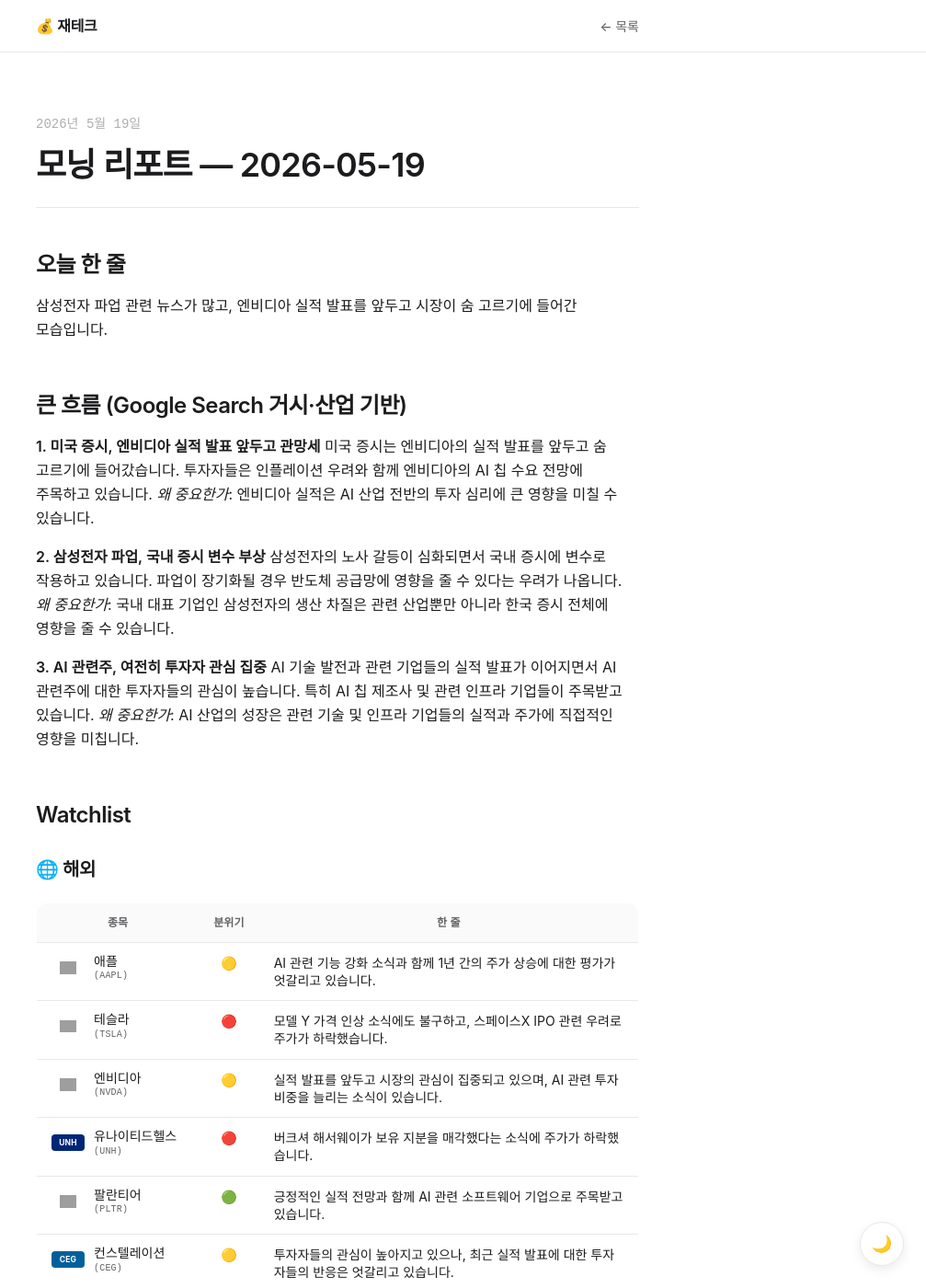
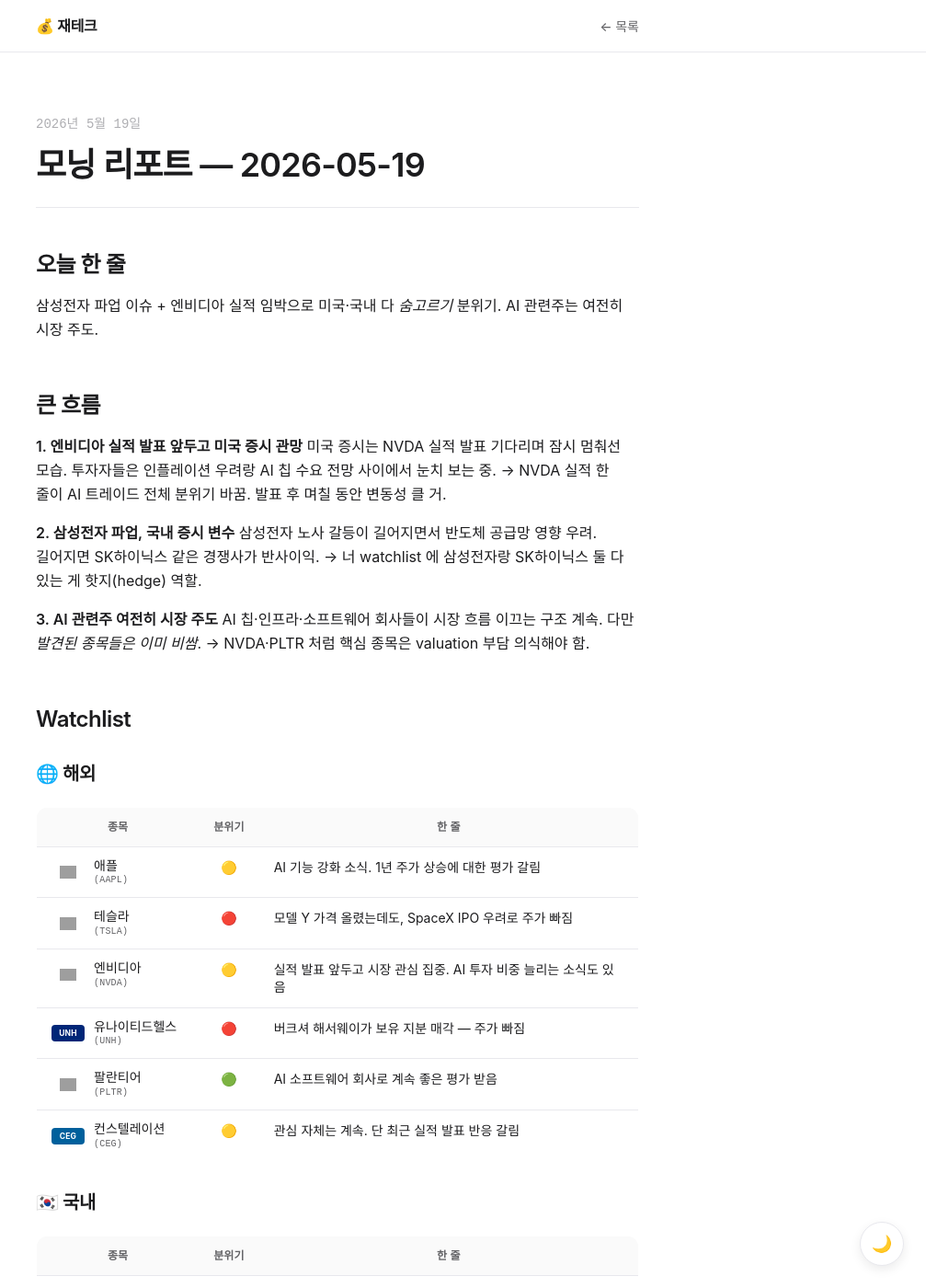
Before and after one commit to jinyeung0618/morning-report, a Jekyll site: the page built from _posts/2026-05-19-morning-report.md, in a window 1280 px wide and 1400 px high. Shown: the whole window at 92% size, without its empty margins (273-1280 px from the left). Built offline with Jekyll 4.4.1, drawn with Linux system fonts in a browser that asks for light colours; some of the changed text lies outside the part shown; grey boxes are pictures that could not be loaded.

Commit message:
Watchlist expansion follow-up: charts + tone + prompt cleanup
1) stats.js — chart data for 10 new KR tickers
   (Samsung/SK Hynix/SK Square/효성중공업/KODEX 200·200TR/
   TIGER 반도체·2차전지·나스닥). Refs cover key inflection points.

2) generate.py prompt — move table-rule instructions OUT of output
   template so they stop leaking into rendered post body.
   New '## 표 작성 규칙' section ABOVE '## 출력 형식' with explicit
   "이 규칙 텍스트는 절대 출력에 포함하지 말 것" line.

3) 2026-05-19 daily report — manual tone refinement to friend-tone
   (removed instruction leak, casualized 분석가 phrases, added
   '→ 너 관점' inline takes).

Co-Authored-By: Claude Opus 4.7 (1M context) <noreply@anthropic.com>

```diff
--- a/_posts/2026-05-19-morning-report.md
+++ b/_posts/2026-05-19-morning-report.md
@@ -5,21 +5,21 @@ date: 2026-05-19 10:03:00 +0900
 ---
 
 ## 오늘 한 줄
-삼성전자 파업 관련 뉴스가 많고, 엔비디아 실적 발표를 앞두고 시장이 숨 고르기에 들어간 모습입니다.
+삼성전자 파업 이슈 + 엔비디아 실적 임박으로 미국·국내 다 *숨고르기* 분위기. AI 관련주는 여전히 시장 주도.
 
-## 큰 흐름 (Google Search 거시·산업 기반)
+## 큰 흐름
 
-**1. 미국 증시, 엔비디아 실적 발표 앞두고 관망세**
-미국 증시는 엔비디아의 실적 발표를 앞두고 숨 고르기에 들어갔습니다. 투자자들은 인플레이션 우려와 함께 엔비디아의 AI 칩 수요 전망에 주목하고 있습니다.
-*왜 중요한가*: 엔비디아 실적은 AI 산업 전반의 투자 심리에 큰 영향을 미칠 수 있습니다.
+**1. 엔비디아 실적 발표 앞두고 미국 증시 관망**
+미국 증시는 NVDA 실적 발표 기다리며 잠시 멈춰선 모습. 투자자들은 인플레이션 우려랑 AI 칩 수요 전망 사이에서 눈치 보는 중.
+→ NVDA 실적 한 줄이 AI 트레이드 전체 분위기 바꿈. 발표 후 며칠 동안 변동성 클 거.
 
-**2. 삼성전자 파업, 국내 증시 변수 부상**
-삼성전자의 노사 갈등이 심화되면서 국내 증시에 변수로 작용하고 있습니다. 파업이 장기화될 경우 반도체 공급망에 영향을 줄 수 있다는 우려가 나옵니다.
-*왜 중요한가*: 국내 대표 기업인 삼성전자의 생산 차질은 관련 산업뿐만 아니라 한국 증시 전체에 영향을 줄 수 있습니다.
+**2. 삼성전자 파업, 국내 증시 변수**
+삼성전자 노사 갈등이 길어지면서 반도체 공급망 영향 우려. 길어지면 SK하이닉스 같은 경쟁사가 반사이익.
+→ 너 watchlist 에 삼성전자랑 SK하이닉스 둘 다 있는 게 핫지(hedge) 역할.
 
-**3. AI 관련주, 여전히 투자자 관심 집중**
-AI 기술 발전과 관련 기업들의 실적 발표가 이어지면서 AI 관련주에 대한 투자자들의 관심이 높습니다. 특히 AI 칩 제조사 및 관련 인프라 기업들이 주목받고 있습니다.
-*왜 중요한가*: AI 산업의 성장은 관련 기술 및 인프라 기업들의 실적과 주가에 직접적인 영향을 미칩니다.
+**3. AI 관련주 여전히 시장 주도**
+AI 칩·인프라·소프트웨어 회사들이 시장 흐름 이끄는 구조 계속. 다만 *발견된 종목들은 이미 비쌈*.
+→ NVDA·PLTR 처럼 핵심 종목은 valuation 부담 의식해야 함.
 
 ## Watchlist
 
@@ -27,33 +27,30 @@ AI 기술 발전과 관련 기업들의 실적 발표가 이어지면서 AI 관
 
 | 종목 | 분위기 | 한 줄 |
 |---|---|---|
-| <span class="ticker-cell"><span class="ticker-logo"><img src="https://cdn.simpleicons.org/apple/000000" alt=""></span><span class="ticker-text"><span class="ticker-text__ko">애플</span><span class="ticker-text__sym">(AAPL)</span></span></span> | 🟡 | AI 관련 기능 강화 소식과 함께 1년 간의 주가 상승에 대한 평가가 엇갈리고 있습니다. |
-| <span class="ticker-cell"><span class="ticker-logo"><img src="https://cdn.simpleicons.org/tesla/cc0000" alt=""></span><span class="ticker-text"><span class="ticker-text__ko">테슬라</span><span class="ticker-text__sym">(TSLA)</span></span></span> | 🔴 | 모델 Y 가격 인상 소식에도 불구하고, 스페이스X IPO 관련 우려로 주가가 하락했습니다. |
-| <span class="ticker-cell"><span class="ticker-logo"><img src="https://cdn.simpleicons.org/nvidia/76b900" alt=""></span><span class="ticker-text"><span class="ticker-text__ko">엔비디아</span><span class="ticker-text__sym">(NVDA)</span></span></span> | 🟡 | 실적 발표를 앞두고 시장의 관심이 집중되고 있으며, AI 관련 투자 비중을 늘리는 소식이 있습니다. |
-| <span class="ticker-cell"><span class="ticker-logo ticker-logo--badge ticker-logo--unh">UNH</span><span class="ticker-text"><span class="ticker-text__ko">유나이티드헬스</span><span class="ticker-text__sym">(UNH)</span></span></span> | 🔴 | 버크셔 해서웨이가 보유 지분을 매각했다는 소식에 주가가 하락했습니다. |
-| <span class="ticker-cell"><span class="ticker-logo"><img src="https://cdn.simpleicons.org/palantir/000000" alt=""></span><span class="ticker-text"><span class="ticker-text__ko">팔란티어</span><span class="ticker-text__sym">(PLTR)</span></span></span> | 🟢 | 긍정적인 실적 전망과 함께 AI 관련 소프트웨어 기업으로 주목받고 있습니다. |
-| <span class="ticker-cell"><span class="ticker-logo ticker-logo--badge ticker-logo--ceg">CEG</span><span class="ticker-text"><span class="ticker-text__ko">컨스텔레이션</span><span class="ticker-text__sym">(CEG)</span></span></span> | 🟡 | 투자자들의 관심이 높아지고 있으나, 최근 실적 발표에 대한 투자자들의 반응은 엇갈리고 있습니다. |
+| <span class="ticker-cell"><span class="ticker-logo"><img src="https://cdn.simpleicons.org/apple/000000" alt=""></span><span class="ticker-text"><span class="ticker-text__ko">애플</span><span class="ticker-text__sym">(AAPL)</span></span></span> | 🟡 | AI 기능 강화 소식. 1년 주가 상승에 대한 평가 갈림 |
+| <span class="ticker-cell"><span class="ticker-logo"><img src="https://cdn.simpleicons.org/tesla/cc0000" alt=""></span><span class="ticker-text"><span class="ticker-text__ko">테슬라</span><span class="ticker-text__sym">(TSLA)</span></span></span> | 🔴 | 모델 Y 가격 올렸는데도, SpaceX IPO 우려로 주가 빠짐 |
+| <span class="ticker-cell"><span class="ticker-logo"><img src="https://cdn.simpleicons.org/nvidia/76b900" alt=""></span><span class="ticker-text"><span class="ticker-text__ko">엔비디아</span><span class="ticker-text__sym">(NVDA)</span></span></span> | 🟡 | 실적 발표 앞두고 시장 관심 집중. AI 투자 비중 늘리는 소식도 있음 |
+| <span class="ticker-cell"><span class="ticker-logo ticker-logo--badge ticker-logo--unh">UNH</span><span class="ticker-text"><span class="ticker-text__ko">유나이티드헬스</span><span class="ticker-text__sym">(UNH)</span></span></span> | 🔴 | 버크셔 해서웨이가 보유 지분 매각 — 주가 빠짐 |
+| <span class="ticker-cell"><span class="ticker-logo"><img src="https://cdn.simpleicons.org/palantir/000000" alt=""></span><span class="ticker-text"><span class="ticker-text__ko">팔란티어</span><span class="ticker-text__sym">(PLTR)</span></span></span> | 🟢 | AI 소프트웨어 회사로 계속 좋은 평가 받음 |
+| <span class="ticker-cell"><span class="ticker-logo ticker-logo--badge ticker-logo--ceg">CEG</span><span class="ticker-text"><span class="ticker-text__ko">컨스텔레이션</span><span class="ticker-text__sym">(CEG)</span></span></span> | 🟡 | 관심 자체는 계속. 단 최근 실적 발표 반응 갈림 |
 
 ### 🇰🇷 국내
 
 | 종목 | 분위기 | 한 줄 |
 |---|---|---|
-| <span class="ticker-cell"><span class="ticker-logo"><img src="https://cdn.simpleicons.org/samsung/1428a0" alt=""></span><span class="ticker-text"><span class="ticker-text__ko">삼성전자</span><span class="ticker-text__sym">(005930)</span></span></span> | 🔴 | 파업 관련 뉴스가 계속 나오고 있으며, 실적 개선 기대감과 함께 변동성이 예상됩니다. |
-| <span class="ticker-cell"><span class="ticker-logo"><img src="https://cdn.simpleicons.org/samsung/1428a0" alt=""></span><span class="ticker-text"><span class="ticker-text__ko">삼성전자(우)</span><span class="ticker-text__sym">(005935)</span></span></span> | 🟡 | 삼성전자 주가 흐름과 함께 노사 이슈가 주가에 영향을 미칠 수 있습니다. |
-| <span class="ticker-cell"><span class="ticker-logo ticker-logo--badge ticker-logo--sk">SK</span><span class="ticker-text"><span class="ticker-text__ko">SK하이닉스</span><span class="ticker-text__sym">(000660)</span></span></span> | 🟢 | HBM 시장에서의 경쟁력과 함께 실적 전망이 긍정적으로 나오고 있습니다. |
-| <span class="ticker-cell"><span class="ticker-logo ticker-logo--badge ticker-logo--sk">SK</span><span class="ticker-text"><span class="ticker-text__ko">SK스퀘어</span><span class="ticker-text__sym">(402340)</span></span></span> | 🟢 | SK하이닉스 지분 가치 상승에 따라 목표 주가가 상향 조정되고 있습니다. |
-| <span class="ticker-cell"><span class="ticker-logo ticker-logo--badge ticker-logo--hyosung">효성</span><span class="ticker-text"><span class="ticker-text__ko">효성중공업</span><span class="ticker-text__sym">(298040)</span></span></span> | 🟢 | AI 시대 전력 인프라 투자 확대 수혜주로 부상하며 주가가 강세를 보이고 있습니다. |
-| <span class="ticker-cell"><span class="ticker-logo ticker-logo--badge ticker-logo--kodex">KODEX</span><span class="ticker-text"><span class="ticker-text__ko">코스피200</span><span class="ticker-text__sym">(069500)</span></span></span> | 🟡 | 코스피 지수 흐름에 따라 변동성이 나타나고 있으며, 하반기 변동성 확대가 예상됩니다. |
-| <span class="ticker-cell"><span class="ticker-logo ticker-logo--badge ticker-logo--kodex">KODEX</span><span class="ticker-text"><span class="ticker-text__ko">코스피200TR</span><span class="ticker-text__sym">(278530)</span></span></span> | 🟡 | 코스피200 지수와 유사한 흐름을 보이며, 반도체 주도 상승에 따른 실적 개선 기대감이 있습니다. |
-| <span class="ticker-cell"><span class="ticker-logo ticker-logo--badge ticker-logo--tiger">TIGER</span><span class="ticker-text"><span class="ticker-text__ko">반도체TOP10</span><span class="ticker-text__sym">(396500)</span></span></span> | 🟢 | 국내 반도체 기업들의 실적 개선 기대감으로 순자산이 크게 늘고 있습니다. |
-| <span class="ticker-cell"><span class="ticker-logo ticker-logo--badge ticker-logo--tiger">TIGER</span><span class="ticker-text"><span class="ticker-text__ko">2차전지TOP10</span><span class="ticker-text__sym">(364980)</span></span></span> | 🟡 | 차익 실현 매물이 나오면서 주춤하는 모습을 보이고 있으나, AI가 배터리 반등을 이끌고 있다는 분석도 있습니다. |
-| <span class="ticker-cell"><span class="ticker-logo ticker-logo--badge ticker-logo--tiger">TIGER</span><span class="ticker-text"><span class="ticker-text__ko">미국나스닥100</span><span class="ticker-text__sym">(133690)</span></span></span> | 🟡 | 미국 증시 전반의 관망세와 함께 국제 유가 급등 등 지정학적 불확실성도 주가에 영향을 주고 있습니다. |
-| <span class="ticker-cell"><span class="ticker-logo ticker-logo--badge ticker-logo--kodex">KODEX</span><span class="ticker-text"><span class="ticker-text__ko">미국AI전력</span><span class="ticker-text__sym">(487230)</span></span></span> | 🟡 | AI 관련 인프라 투자 확대와 함께 주가 변동성이 나타나고 있습니다. |
-| <span class="ticker-cell"><span class="ticker-logo ticker-logo--badge ticker-logo--kodex">KODEX</span><span class="ticker-text"><span class="ticker-text__ko">AI전력설비</span><span class="ticker-text__sym">(487240)</span></span></span> | 🟢 | LS일렉트릭의 대규모 수주 소식 등 AI 데이터센터 관련 전력 설비 수요 증가에 대한 기대감이 있습니다. |
-
-분위기 기준: 헤드라인 내용 자체가 호재면 🟢, 악재면 🔴, 양면이면 🟡.
-뉴스 없는 종목: 분위기 칸 `—`, 한 줄 칸 `🤷 뚜렷한 기사 없음`.
+| <span class="ticker-cell"><span class="ticker-logo"><img src="https://cdn.simpleicons.org/samsung/1428a0" alt=""></span><span class="ticker-text"><span class="ticker-text__ko">삼성전자</span><span class="ticker-text__sym">(005930)</span></span></span> | 🔴 | 파업 뉴스 계속. 실적 개선 기대감과 변동성 함께 |
+| <span class="ticker-cell"><span class="ticker-logo"><img src="https://cdn.simpleicons.org/samsung/1428a0" alt=""></span><span class="ticker-text"><span class="ticker-text__ko">삼성전자(우)</span><span class="ticker-text__sym">(005935)</span></span></span> | 🟡 | 보통주 흐름 따라감. 노사 이슈 주가에 영향 |
+| <span class="ticker-cell"><span class="ticker-logo ticker-logo--badge ticker-logo--sk">SK</span><span class="ticker-text"><span class="ticker-text__ko">SK하이닉스</span><span class="ticker-text__sym">(000660)</span></span></span> | 🟢 | HBM 경쟁력 + 실적 전망 좋음. 삼성 파업의 반사이익 가능성 |
+| <span class="ticker-cell"><span class="ticker-logo ticker-logo--badge ticker-logo--sk">SK</span><span class="ticker-text"><span class="ticker-text__ko">SK스퀘어</span><span class="ticker-text__sym">(402340)</span></span></span> | 🟢 | SK하이닉스 지분 가치 올라가면서 목표가 상향 |
+| <span class="ticker-cell"><span class="ticker-logo ticker-logo--badge ticker-logo--hyosung">효성</span><span class="ticker-text"><span class="ticker-text__ko">효성중공업</span><span class="ticker-text__sym">(298040)</span></span></span> | 🟢 | AI 시대 전력 인프라 수혜주로 부각. 주가 강세 |
+| <span class="ticker-cell"><span class="ticker-logo ticker-logo--badge ticker-logo--kodex">KODEX</span><span class="ticker-text"><span class="ticker-text__ko">코스피200</span><span class="ticker-text__sym">(069500)</span></span></span> | 🟡 | 지수 변동성. 하반기 더 출렁할 가능성 |
+| <span class="ticker-cell"><span class="ticker-logo ticker-logo--badge ticker-logo--kodex">KODEX</span><span class="ticker-text"><span class="ticker-text__ko">코스피200TR</span><span class="ticker-text__sym">(278530)</span></span></span> | 🟡 | 코스피200 비슷한 흐름. 반도체 주도 상승 기대감 있음 |
+| <span class="ticker-cell"><span class="ticker-logo ticker-logo--badge ticker-logo--tiger">TIGER</span><span class="ticker-text"><span class="ticker-text__ko">반도체TOP10</span><span class="ticker-text__sym">(396500)</span></span></span> | 🟢 | 국내 반도체 실적 기대로 순자산 크게 늘어남 |
+| <span class="ticker-cell"><span class="ticker-logo ticker-logo--badge ticker-logo--tiger">TIGER</span><span class="ticker-text"><span class="ticker-text__ko">2차전지TOP10</span><span class="ticker-text__sym">(364980)</span></span></span> | 🟡 | 차익실현 매물로 주춤. 단 AI 가 배터리 반등 이끈다는 분석 있음 |
+| <span class="ticker-cell"><span class="ticker-logo ticker-logo--badge ticker-logo--tiger">TIGER</span><span class="ticker-text"><span class="ticker-text__ko">미국나스닥100</span><span class="ticker-text__sym">(133690)</span></span></span> | 🟡 | 미국 증시 관망 + 유가 급등 같은 불확실성 영향 |
+| <span class="ticker-cell"><span class="ticker-logo ticker-logo--badge ticker-logo--kodex">KODEX</span><span class="ticker-text"><span class="ticker-text__ko">미국AI전력</span><span class="ticker-text__sym">(487230)</span></span></span> | 🟡 | AI 인프라 투자 확대 + 주가 변동성 함께 |
+| <span class="ticker-cell"><span class="ticker-logo ticker-logo--badge ticker-logo--kodex">KODEX</span><span class="ticker-text"><span class="ticker-text__ko">AI전력설비</span><span class="ticker-text__sym">(487240)</span></span></span> | 🟢 | LS일렉트릭 대규모 수주 등 AI 데이터센터 전력 설비 수요 기대 |
 
 ## 오늘 알아야 할 것
-- **엔비디아 실적 발표**: AI 산업의 현재와 미래를 가늠할 수 있는 중요한 지표입니다.
-- **삼성전자 파업 동향**: 국내 반도체 산업 공급망에 미칠 영향과 국내 증시 전반의 변동성 요인입니다.
+- **NVDA 실적 발표**: AI 산업 현재·미래 가늠하는 기준. 발표 후 변동성 ↑
+- **삼성전자 파업 동향**: 반도체 공급망 + 한국 증시 변동성 1순위 변수
```
Also changed, not shown: assets/js/stats.js (+196 -0 lines), 1 other file.
